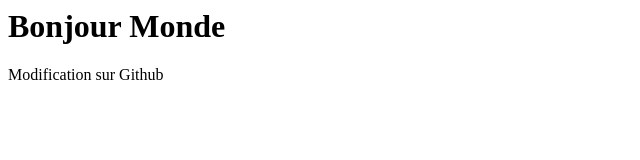
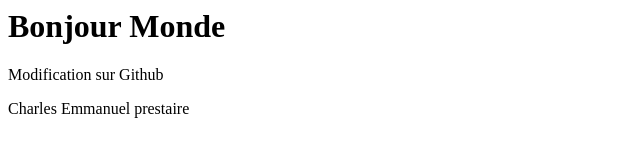
Before and after one commit to ultimatecedric19/lab3, a plain HTML site: page index.html in a window 1280 px wide. Shown: the whole page, without its empty margins (0-640 px from the left). Drawn offline with Linux system fonts and the light colour scheme.

Commit message:
Modification sur prestataire

```diff
--- a/index.html
+++ b/index.html
@@ -8,3 +8,4 @@
     <p>Modification sur Github</p>
   </body>
 </html>
+<p>Charles Emmanuel prestaire</p>
```
